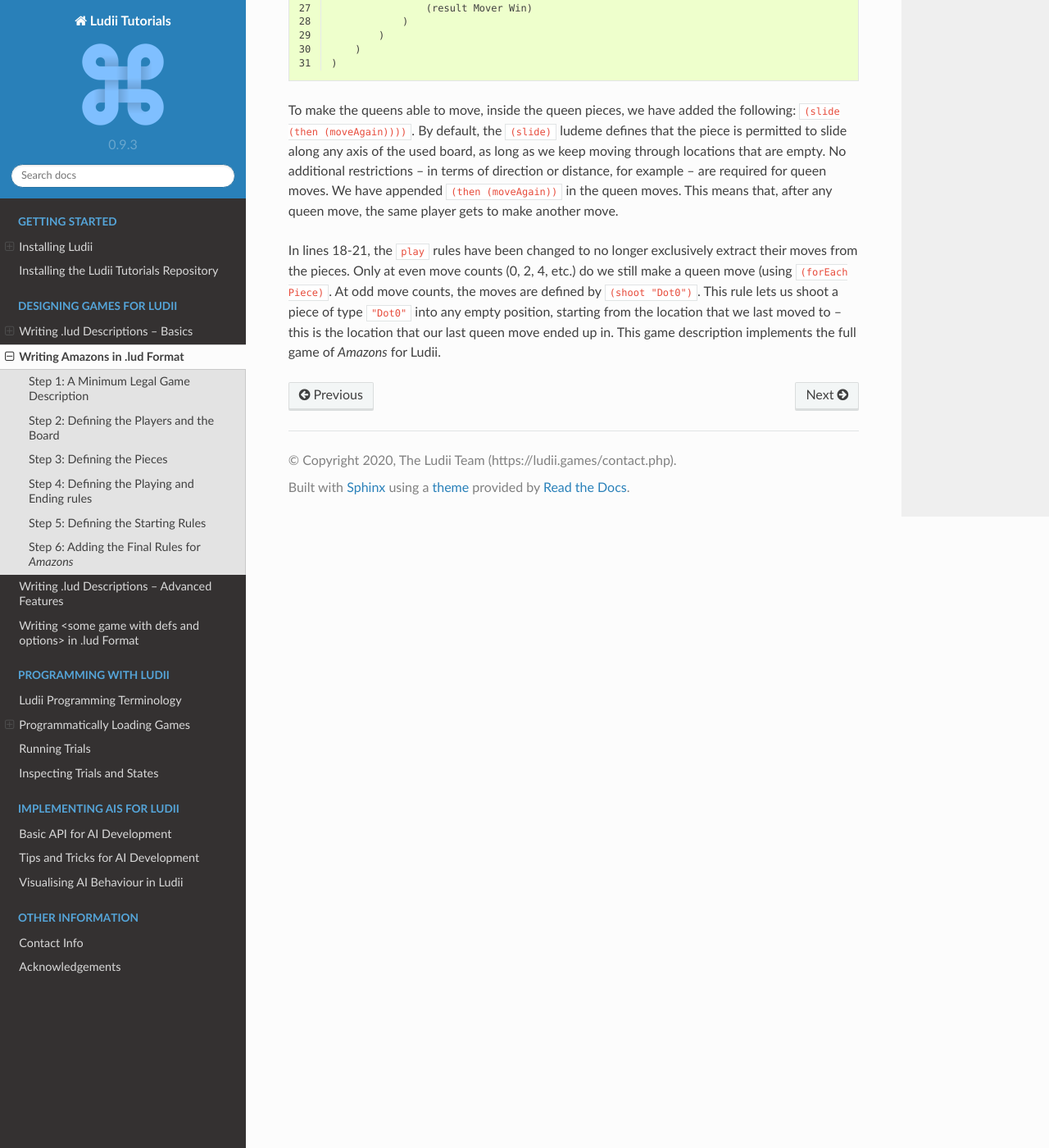
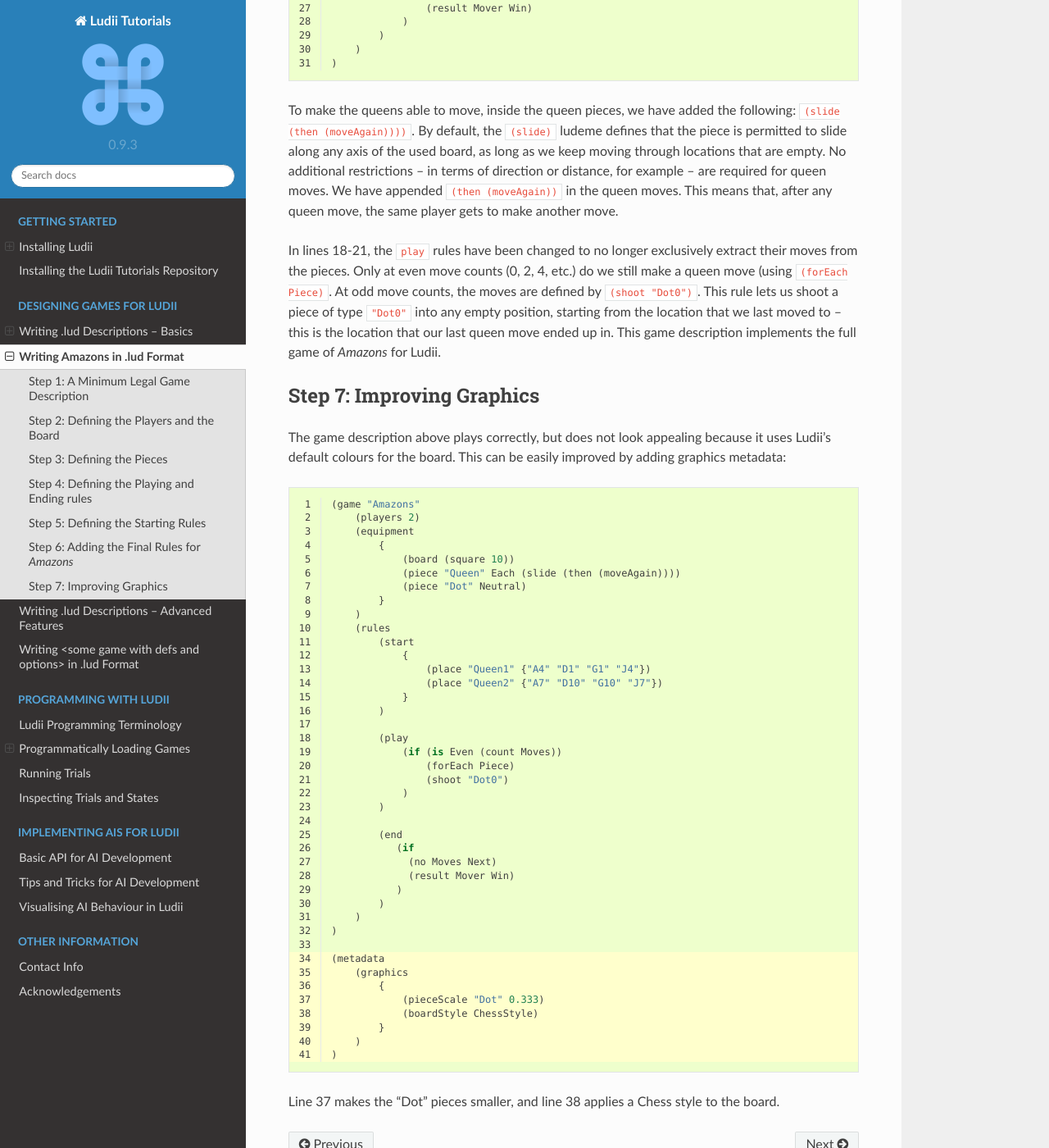
Before and after one commit to Ludeme/LudiiTutorials, a Sphinx documentation site: the page built from docs/tutorial_amazons.rst, in a window 1280 px wide and 1400 px high, scrolled down 3834 px. Shown: the whole window at 82% size. Built offline with Sphinx 7.4.7 and the Read the Docs theme 2.0.0, drawn with Linux system fonts in a browser that asks for light colours.

Commit message:
step 7 amazons walkthrough

```diff
--- a/docs/tutorial_amazons.rst
+++ b/docs/tutorial_amazons.rst
@@ -231,3 +231,58 @@ the moves are defined by ``(shoot "Dot0")``. This rule lets us shoot a piece of
 type ``"Dot0"`` into any empty position, starting from the location that we
 last moved to -- this is the location that our last queen move ended up in.
 This game description implements the full game of *Amazons* for Ludii.
+
+Step 7: Improving Graphics
+--------------------------
+
+The game description above plays correctly, but does not look appealing because
+it uses Ludii's default colours for the board. This can be easily improved by
+adding graphics metadata:
+
+.. code-block:: python
+   :linenos:
+   :emphasize-lines: 34-41
+
+   (game "Amazons"
+       (players 2)
+       (equipment
+           {
+               (board (square 10))
+               (piece "Queen" Each (slide (then (moveAgain))))
+               (piece "Dot" Neutral)
+           }
+       )
+       (rules
+           (start
+               {
+                   (place "Queen1" {"A4" "D1" "G1" "J4"})
+                   (place "Queen2" {"A7" "D10" "G10" "J7"})
+               }
+           )
+
+           (play
+               (if (is Even (count Moves))
+                   (forEach Piece)
+                   (shoot "Dot0")
+               )
+           )
+
+           (end
+              (if
+                (no Moves Next)
+                (result Mover Win)
+              )
+           )
+       )
+   )
+
+   (metadata
+       (graphics
+           {
+               (pieceScale "Dot" 0.333)
+               (boardStyle ChessStyle)
+           }
+       )
+   )
+
+Line 37 makes the "Dot" pieces smaller, and line 38 applies a Chess style to the board.
```
Also changed, not shown: 1 other file.
